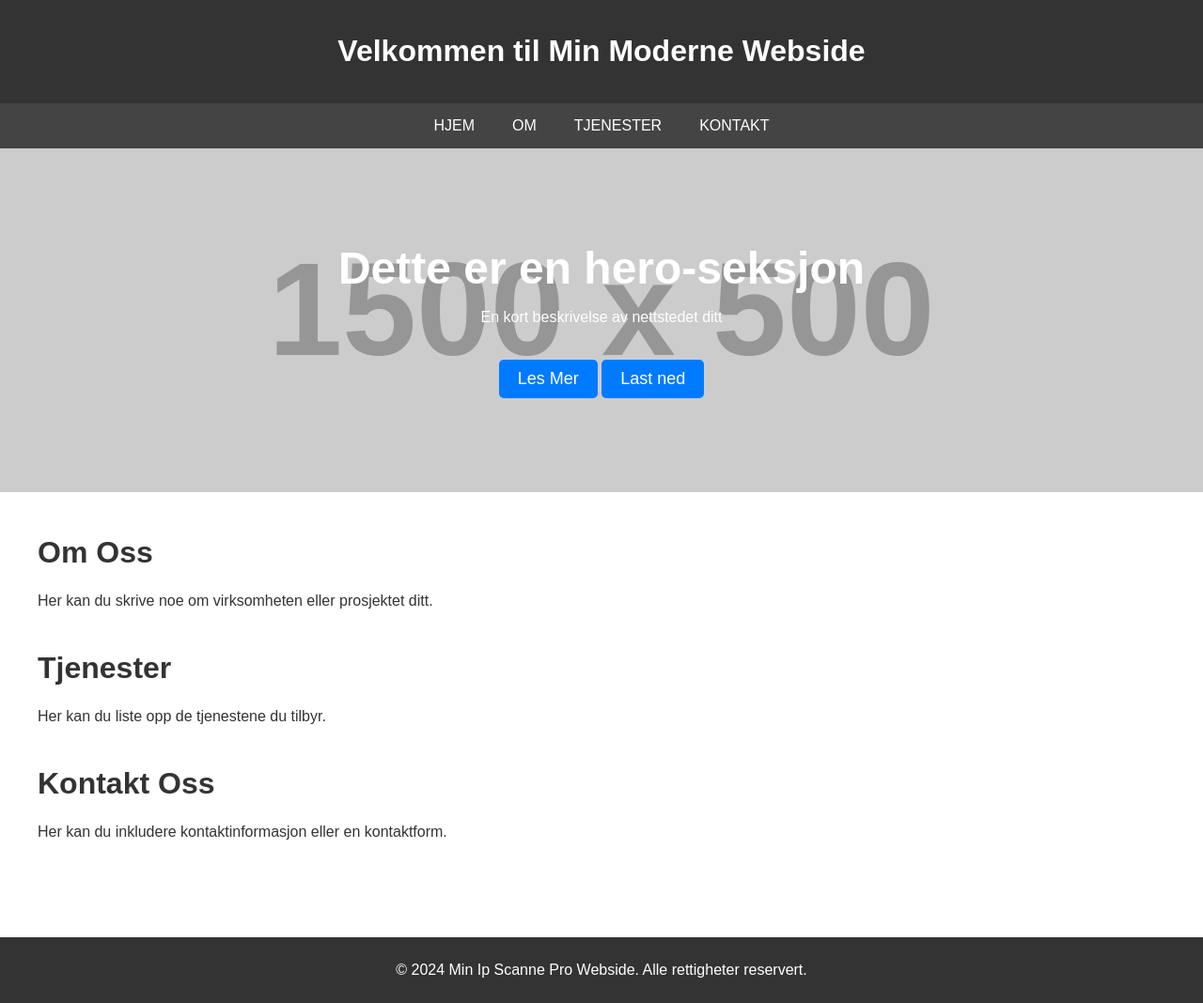
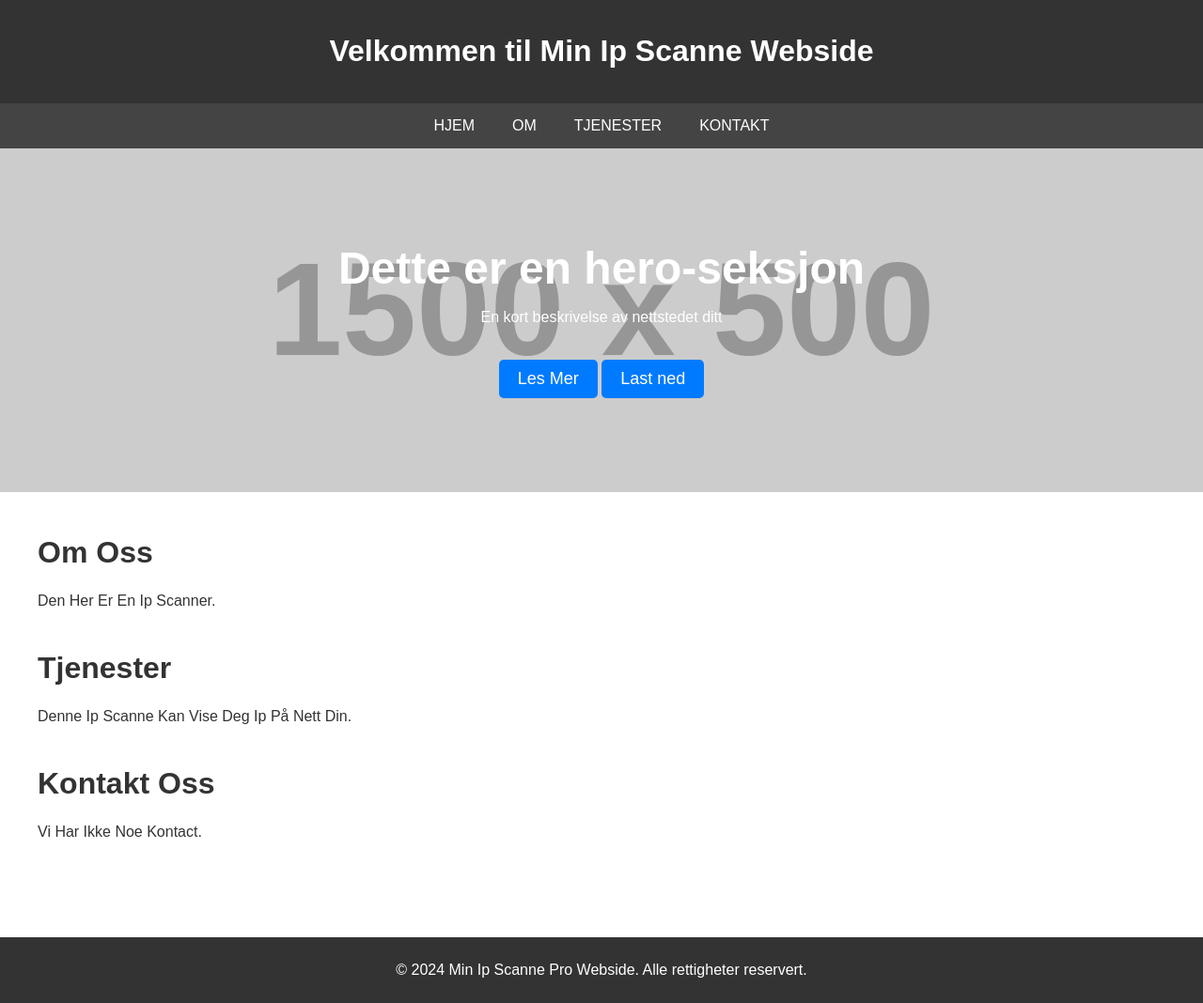
Before and after one commit to fillip111/scanneippro.github.io, a plain HTML site: page index.html in a window 1280 px wide. Shown: the whole page at 94% size. Drawn offline with Linux system fonts and the light colour scheme; placeholder pictures from the web are drawn by us.

Commit message:
Update index.html

```diff
--- a/index.html
+++ b/index.html
@@ -9,7 +9,7 @@
 <body>
 
 <header>
-<h1>Velkommen til Min Moderne Webside</h1>
+<h1>Velkommen til Min Ip Scanne Webside</h1>
 </header>
 
 <nav>
@@ -29,17 +29,17 @@
 <div class="container">
 <section class="content-section">
 <h2>Om Oss</h2>
-<p>Her kan du skrive noe om virksomheten eller prosjektet ditt.</p>
+<p>Den Her Er En Ip Scanner.</p>
 </section>
 
 <section class="content-section">
 <h2>Tjenester</h2>
-<p>Her kan du liste opp de tjenestene du tilbyr.</p>
+<p>Denne Ip Scanne Kan Vise Deg Ip På Nett Din.</p>
 </section>
 
 <section class="content-section">
 <h2>Kontakt Oss</h2>
-<p>Her kan du inkludere kontaktinformasjon eller en kontaktform.</p>
+<p>Vi Har Ikke Noe Kontact.</p>
 </section>
 </div>
 
```
